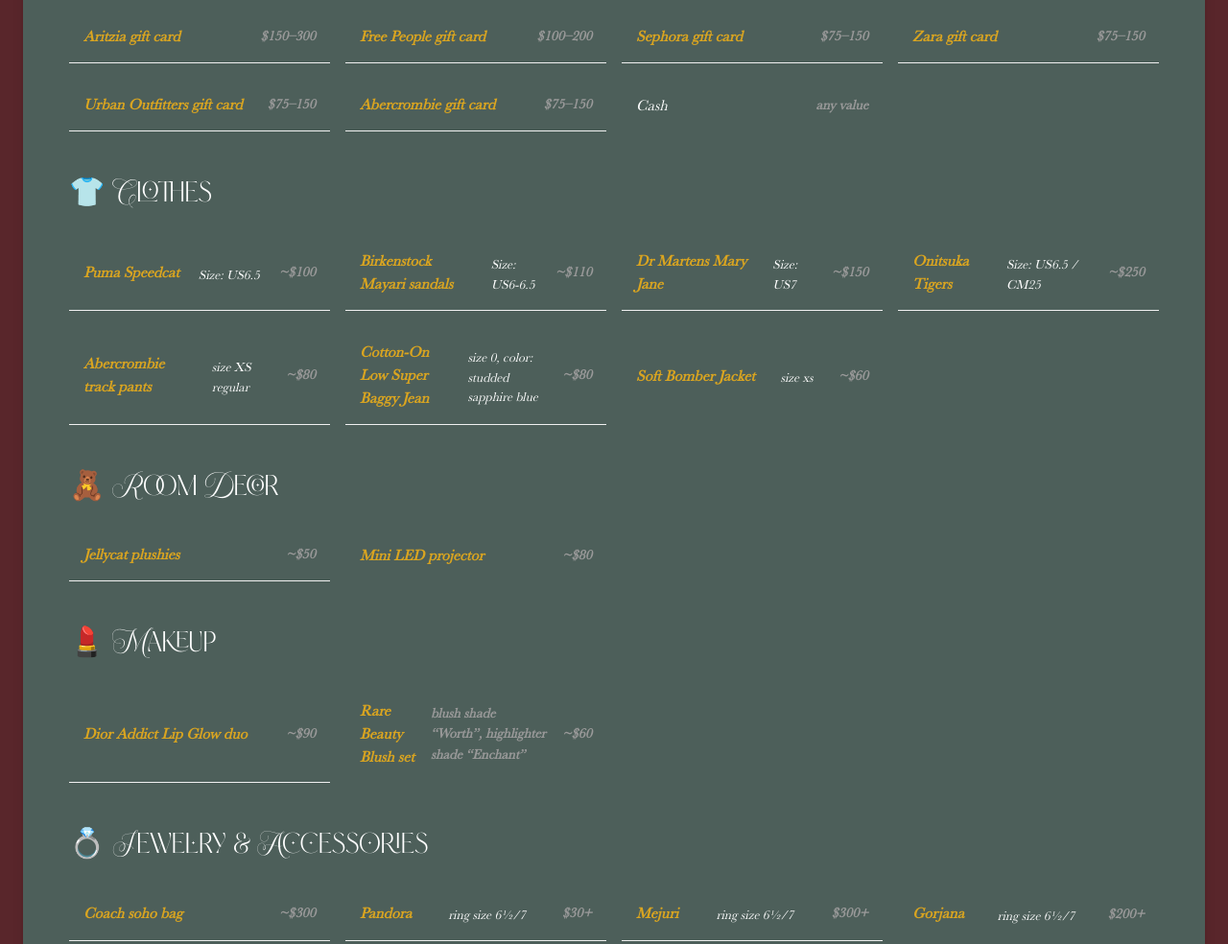
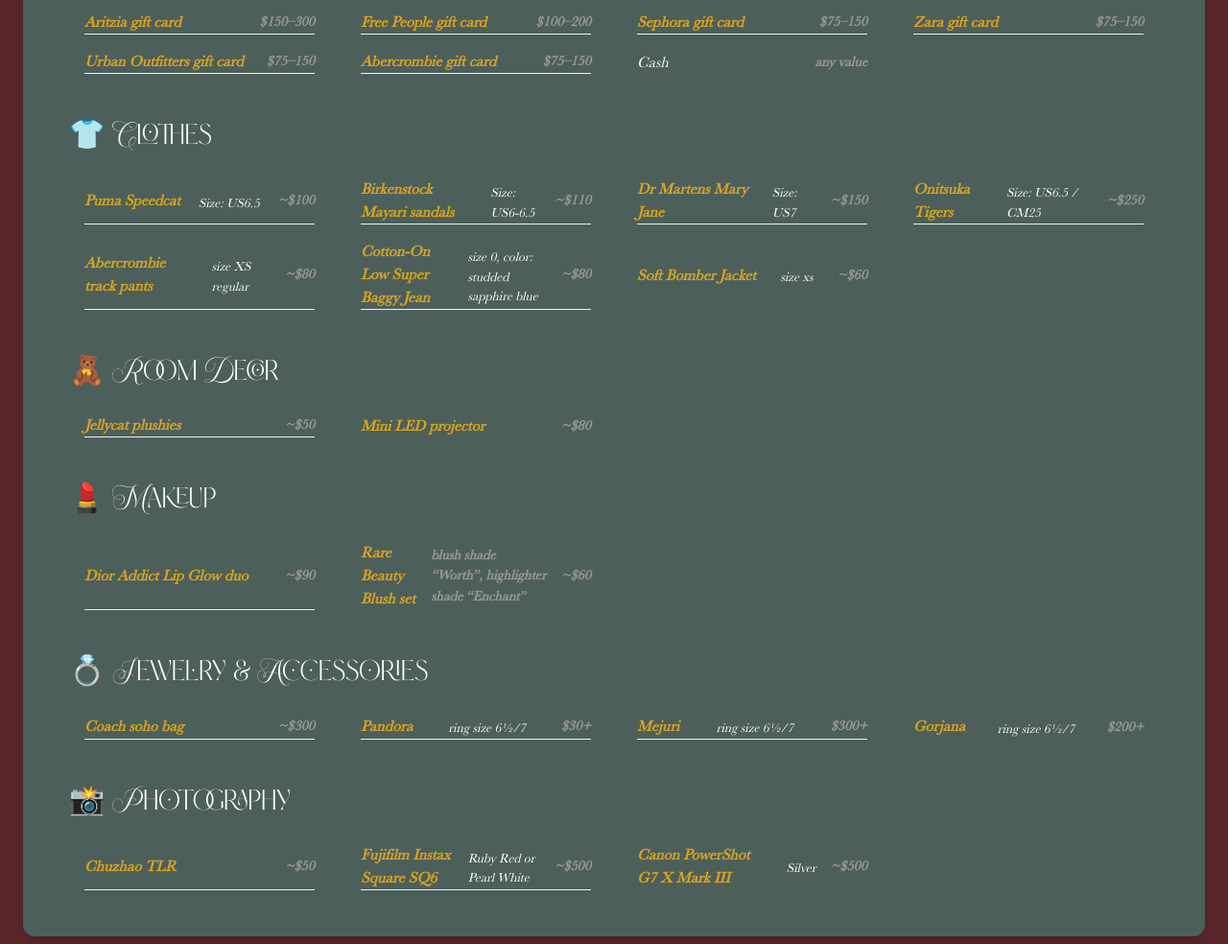
Before and after one commit to deguilardi/isabela-sweet-16, a plain HTML site: page index.html in a window 1280 px wide. Shown: the part 3660-4644 px from the top of the page at 96% size. Drawn offline with nearby package versions, Linux system fonts and the light colour scheme; files whose address does not match are found by name.

Commit message:
fixed all wishlist spacing issues

```diff
--- a/index.html
+++ b/index.html
@@ -8,7 +8,7 @@
     <link rel="preconnect" href="https://fonts.googleapis.com">
     <link rel="preconnect" href="https://fonts.gstatic.com" crossorigin>
     <link rel="stylesheet" href="https://fonts.googleapis.com/css2?family=Great+Vibes&family=Inter:wght@400;500;700&display=swap">
-    <link rel="stylesheet" href="./style.css?v3">
+    <link rel="stylesheet" href="./style.css?v4">
     <link rel="icon" type="image/png" sizes="32x32" href="./favicon-32x32.png">
     <link rel="icon" type="image/png" sizes="96x96" href="./favicon-96x96.png">
     <link rel="icon" type="image/png" sizes="16x16" href="./favicon-16x16.png">
@@ -130,69 +130,69 @@
 
 
         <!-- Gifts wishlist section-->
-        <section id="wishlist" class="bg-primary scroll-animate items-center gap-12 my-20 p-12 rounded-xl shadow-lg text-accent-contrast">
+        <section id="wishlist" class="bg-primary scroll-animate items-center gap-12 my-20 p-6 md:p-12 rounded-xl shadow-lg text-accent-contrast">
             <h2 class="font-handwriting-2 text-5xl md:text-7xl mb-12 text-center">Isabela's Wishlist</h2>
 
-            <h3 class="font-handwriting-2 text-2xl md:text-3xl w-100 mt-12 mb-6">🛍️ Shopping</h3>
+            <h3 class="font-handwriting-2 text-2xl md:text-3xl mt-12 mb-6">🛍️ Shopping</h3>
             <ul class="grid grid-cols-1 md:grid-cols-2 lg:grid-cols-4 gap-4">
-                <li><a href="https://www.aritzia.com/us/en/gift-card" target="_blank">Aritzia gift card</a> <span>$150–300</span></li>
-                <li><a href="https://www.freepeople.com/fp-gift-cards/" target="_blank">Free People gift card</a> <span>$100–200</span></li>
-                <li><a href="https://www.sephora.com/beauty/giftcards" target="_blank">Sephora gift card</a> <span>$75–150</span></li>
-                <li><a href="https://www.zara.com/us/en/z-giftcard-l1394.html?v1=2309642&regionGroupId=8" target="_blank">Zara gift card</a> <span>$75–150</span></li>
-                <li><a href="https://www.urbanoutfitters.com/gift-cards" target="_blank">Urban Outfitters gift card</a> <span>$75–150</span></li>
-                <li><a href="https://www.abercrombie.com/shop/us/gift-cards" target="_blank">Abercrombie gift card</a> <span>$75–150</span></li>
-                <li>Cash <span>any value</span></li>
+                <li class="mx-2 md:mx-4"><a href="https://www.aritzia.com/us/en/gift-card" target="_blank">Aritzia gift card</a> <span>$150–300</span></li>
+                <li class="mx-2 md:mx-4"><a href="https://www.freepeople.com/fp-gift-cards/" target="_blank">Free People gift card</a> <span>$100–200</span></li>
+                <li class="mx-2 md:mx-4"><a href="https://www.sephora.com/beauty/giftcards" target="_blank">Sephora gift card</a> <span>$75–150</span></li>
+                <li class="mx-2 md:mx-4"><a href="https://www.zara.com/us/en/z-giftcard-l1394.html?v1=2309642&regionGroupId=8" target="_blank">Zara gift card</a> <span>$75–150</span></li>
+                <li class="mx-2 md:mx-4"><a href="https://www.urbanoutfitters.com/gift-cards" target="_blank">Urban Outfitters gift card</a> <span>$75–150</span></li>
+                <li class="mx-2 md:mx-4"><a href="https://www.abercrombie.com/shop/us/gift-cards" target="_blank">Abercrombie gift card</a> <span>$75–150</span></li>
+                <li class="mx-2 md:mx-4">Cash <span>any value</span></li>
             </ul>
 
-            <h3 class="font-handwriting-2 text-2xl md:text-3xl w-100 mt-12 mb-6">👕 Clothes</h3>
+            <h3 class="font-handwriting-2 text-2xl md:text-3xl mt-12 mb-6">👕 Clothes</h3>
             <ul class="grid grid-cols-1 md:grid-cols-2 lg:grid-cols-4 gap-4">
-                <li><a href="https://us.puma.com/us/en/search?q=Speedcat%20Ballet" target="_blank">Puma Speedcat</a> <span class="item-note">Size: US6.5</span> <span>~$100</span></li>
-                <li><a href=" https://www.birkenstock.com/us/mayari-birko-flor-nubuk/mayari-core-birkoflornubuck-0-eva-u_972.html?dwvar_mayari-core-birkoflornubuck-0-eva-u__650_width=N&dwvar_mayari-core-birkoflornubuck-0-eva-u__650_size=240" target="_blank">Birkenstock Mayari sandals</a> <span class="item-note">Size: US6-6.5</span> <span>~$110</span></li>
-                <li><a href="https://www.drmartens.com/us/en/8065-crazy-horse-leather-mary-jane-shoes-dark-brown/p/30914201" target="_blank">Dr Martens Mary Jane</a> <span class="item-note">Size: US7</span> <span>~$150</span></li>
-                <li><a href="https://www.onitsukatiger.com/jp/en-gl/store/women/shopby/25_0-categoryshoes_7-mexico66sd-mexico66-redtiger.html" target="_blank">Onitsuka Tigers</a> <span class="item-note">Size: US6.5 / CM25</span> <span>~$250</span></li>
-                <li><a href="https://www.abercrombie.com/shop/us/p/pull-on-track-pant-59071460?seq=02&source=googleshopping">Abercrombie track pants</a> <span class="item-note">size XS regular</span> <span>~$80</span></li>
-                <li><a href="https://cottonon.com/US/low-super-baggy-jean/2056661-08.html?dwvar_2056661-08_color=2056661-08&cgid=women&originalPid=2056661-08#start=2&sz=60">Cotton-On Low Super Baggy Jean</a> <span class="item-note">size 0, color: studded sapphire blue</span> <span>~$80</span></li>
-                <!--<li><a href="https://thisisthegreat.com/products/the-zip-front-chore-jacket-dakota-wash?variant=52123680440686">Zip Front Chore Jacket from The Great<span class="item-note">Size 0</span> <span>~$500</span></li>-->
-                <li><a href="https://www.zara.com/us/en/soft-bomber-jacket-p03046264.html?v1=487172345">Soft Bomber Jacket</a> <span class="item-note">size xs</span> <span>~$60</span></li>
+                <li class="mx-2 md:mx-4"><a href="https://us.puma.com/us/en/search?q=Speedcat%20Ballet" target="_blank">Puma Speedcat</a> <span class="item-note">Size: US6.5</span> <span>~$100</span></li>
+                <li class="mx-2 md:mx-4"><a href=" https://www.birkenstock.com/us/mayari-birko-flor-nubuk/mayari-core-birkoflornubuck-0-eva-u_972.html?dwvar_mayari-core-birkoflornubuck-0-eva-u__650_width=N&dwvar_mayari-core-birkoflornubuck-0-eva-u__650_size=240" target="_blank">Birkenstock Mayari sandals</a> <span class="item-note">Size: US6-6.5</span> <span>~$110</span></li>
+                <li class="mx-2 md:mx-4"><a href="https://www.drmartens.com/us/en/8065-crazy-horse-leather-mary-jane-shoes-dark-brown/p/30914201" target="_blank">Dr Martens Mary Jane</a> <span class="item-note">Size: US7</span> <span>~$150</span></li>
+                <li class="mx-2 md:mx-4"><a href="https://www.onitsukatiger.com/jp/en-gl/store/women/shopby/25_0-categoryshoes_7-mexico66sd-mexico66-redtiger.html" target="_blank">Onitsuka Tigers</a> <span class="item-note">Size: US6.5 / CM25</span> <span>~$250</span></li>
+                <li class="mx-2 md:mx-4"><a href="https://www.abercrombie.com/shop/us/p/pull-on-track-pant-59071460?seq=02&source=googleshopping">Abercrombie track pants</a> <span class="item-note">size XS regular</span> <span>~$80</span></li>
+                <li class="mx-2 md:mx-4"><a href="https://cottonon.com/US/low-super-baggy-jean/2056661-08.html?dwvar_2056661-08_color=2056661-08&cgid=women&originalPid=2056661-08#start=2&sz=60">Cotton-On Low Super Baggy Jean</a> <span class="item-note">size 0, color: studded sapphire blue</span> <span>~$80</span></li>
+                <!--<li class="mx-2 md:mx-4"><a href="https://thisisthegreat.com/products/the-zip-front-chore-jacket-dakota-wash?variant=52123680440686">Zip Front Chore Jacket from The Great<span class="item-note">Size 0</span> <span>~$500</span></li>-->
+                <li class="mx-2 md:mx-4"><a href="https://www.zara.com/us/en/soft-bomber-jacket-p03046264.html?v1=487172345">Soft Bomber Jacket</a> <span class="item-note">size xs</span> <span>~$60</span></li>
             </ul>
 
-            <h3 class="font-handwriting-2 text-2xl md:text-3xl w-100 mt-12 mb-6">🧸 Room Decor</h3>
+            <h3 class="font-handwriting-2 text-2xl md:text-3xl mt-12 mb-6">🧸 Room Decor</h3>
             <ul class="grid grid-cols-1 md:grid-cols-2 lg:grid-cols-4 gap-4">
-                <li><a href="https://us.jellycat.com/amuseables/amuseables-plants-woodland">Jellycat plushies</a> <span>~$50</span></li>
-                <li><a href="https://www.amazon.com/Projector-Bluetooth-100Screen-Compatible-Smartphone/dp/B0B28G5Y4R/">Mini LED projector</a> <span>~$80</span></li>
+                <li class="mx-2 md:mx-4"><a href="https://us.jellycat.com/amuseables/amuseables-plants-woodland">Jellycat plushies</a> <span>~$50</span></li>
+                <li class="mx-2 md:mx-4"><a href="https://www.amazon.com/Projector-Bluetooth-100Screen-Compatible-Smartphone/dp/B0B28G5Y4R/">Mini LED projector</a> <span>~$80</span></li>
             </ul>
 
-            <h3 class="font-handwriting-2 text-2xl md:text-3xl w-100 mt-12 mb-6">💄 Makeup</h3>
+            <h3 class="font-handwriting-2 text-2xl md:text-3xl mt-12 mb-6">💄 Makeup</h3>
             <ul class="grid grid-cols-1 md:grid-cols-2 lg:grid-cols-4 gap-4">
-                <li><a href="https://www.dior.com/en_us/beauty/products/lip-glow-duo-Y2099881.html">Dior Addict Lip Glow duo</a> <span>~$90</span></li>
-                <li><a href="https://www.rarebeauty.com/products/blush-highlight-custom-set?srsltid=AfmBOopEJAPsjoA0e3nH2VJYAR3aML4YGQkP9NKpVLPIIXC-8CC3FrJE">Rare Beauty Blush set</a> <span>blush shade “Worth”, highlighter shade “Enchant”</span> <span>~$60</span></li>
+                <li class="mx-2 md:mx-4"><a href="https://www.dior.com/en_us/beauty/products/lip-glow-duo-Y2099881.html">Dior Addict Lip Glow duo</a> <span>~$90</span></li>
+                <li class="mx-2 md:mx-4"><a href="https://www.rarebeauty.com/products/blush-highlight-custom-set?srsltid=AfmBOopEJAPsjoA0e3nH2VJYAR3aML4YGQkP9NKpVLPIIXC-8CC3FrJE">Rare Beauty Blush set</a> <span>blush shade “Worth”, highlighter shade “Enchant”</span> <span>~$60</span></li>
             </ul>
 
-            <!-- <h3 class="font-handwriting-2 text-2xl md:text-3xl w-100 mt-12 mb-6">🧖‍♀️ Skincare</h3>
+            <!-- <h3 class="font-handwriting-2 text-2xl md:text-3xl mt-12 mb-6">🧖‍♀️ Skincare</h3>
             <ul class="grid grid-cols-1 md:grid-cols-2 lg:grid-cols-4 gap-4">
-                <li>Stretchy skincare headband set <span>$10–15</span></li>
-                <li>Claw clips <span>$10</span></li>
-                <li>Hydrating & brightening aloe face masks <span>$12–20</span></li>
-                <li>Face roller or gua sha set <span>$20–30</span></li>
-                <li>Kitsch adjustable silk bonnet <span>$25</span></li>
-                <li>Laneige Lip Sleeping Mask <span>$25</span></li>
-                <li>The Ordinary starter set <span>$30–40</span></li>
+                <li class="mx-2 md:mx-4">Stretchy skincare headband set <span>$10–15</span></li>
+                <li class="mx-2 md:mx-4">Claw clips <span>$10</span></li>
+                <li class="mx-2 md:mx-4">Hydrating & brightening aloe face masks <span>$12–20</span></li>
+                <li class="mx-2 md:mx-4">Face roller or gua sha set <span>$20–30</span></li>
+                <li class="mx-2 md:mx-4">Kitsch adjustable silk bonnet <span>$25</span></li>
+                <li class="mx-2 md:mx-4">Laneige Lip Sleeping Mask <span>$25</span></li>
+                <li class="mx-2 md:mx-4">The Ordinary starter set <span>$30–40</span></li>
             </ul> -->
 
-            <h3 class="font-handwriting-2 text-2xl md:text-3xl w-100 mt-12 mb-6">💍 Jewelry & Accessories</h3>
+            <h3 class="font-handwriting-2 text-2xl md:text-3xl mt-12 mb-6">💍 Jewelry & Accessories</h3>
             <ul class="grid grid-cols-1 md:grid-cols-2 lg:grid-cols-4 gap-4">
-                <li><a href="https://www.coach.com/products/soho-bag-25/CAN43-LHBLK.html">Coach soho bag</a> <span>~$300</span></li>
-                <li><a href="https://us.pandora.net/en/collections/pandora-talisman/">Pandora</a> <span class="item-note">ring size 6½/7</span> <span>$30+</span></li>
-                <li><a href="https://mejuri.com/">Mejuri</a> <span class="item-note">ring size 6½/7</span> <span>$300+</span></li>
-                <li><a href="https://www.gorjana.com/">Gorjana</a> <span class="item-note">ring size 6½/7</span> <span>$200+</span></li>
+                <li class="mx-2 md:mx-4"><a href="https://www.coach.com/products/soho-bag-25/CAN43-LHBLK.html">Coach soho bag</a> <span>~$300</span></li>
+                <li class="mx-2 md:mx-4"><a href="https://us.pandora.net/en/collections/pandora-talisman/">Pandora</a> <span class="item-note">ring size 6½/7</span> <span>$30+</span></li>
+                <li class="mx-2 md:mx-4"><a href="https://mejuri.com/">Mejuri</a> <span class="item-note">ring size 6½/7</span> <span>$300+</span></li>
+                <li class="mx-2 md:mx-4"><a href="https://www.gorjana.com/">Gorjana</a> <span class="item-note">ring size 6½/7</span> <span>$200+</span></li>
             </ul>
 
-            <h3 class="font-handwriting-2 text-2xl md:text-3xl w-100 mt-12 mb-6">📸 Photography</h3>
+            <h3 class="font-handwriting-2 text-2xl md:text-3xl mt-12 mb-6">📸 Photography</h3>
             <ul class="grid grid-cols-1 md:grid-cols-2 lg:grid-cols-4 gap-4">
-                <!-- <li><a href="https://www.bestbuy.com/product/sony-g-master-fe-70-200-mm-f2-8-gm-oss-full-frame-telephoto-zoom-lens-for-e-mount-cameras-white/J7XSRHZRV6/sku/4973900">Sony - G Master FE 70-200 mm F2.8</a> <span>~$2,000</span></li> -->
-                <li><a href="https://www.amazon.com/CHUZHAO-Portable-Autofocus-Vlogging-Beginners/dp/B0FMY7HMM7/ target="_blank"">Chuzhao TLR</a> <span>~$50</span></li>
-                <li><a href="https://www.amazon.com/Fujifilm-instax-Instant-Fibertique-Warrantty/dp/B07JG31857/" target="_blank">Fujifilm Instax Square SQ6</a> <span class="item-note">Ruby Red or Pearl White</span> <span>~$500</span></li>
-                <li><a href="https://www.bhphotovideo.com/c/product/1762443-REG/canon_powershot_g7_x_mark.html" target="_blank">Canon PowerShot G7 X Mark III</a> <span class="item-note">Silver</span> <span>~$500</span></li>
+                <!-- <li class="mx-2 md:mx-4"><a href="https://www.bestbuy.com/product/sony-g-master-fe-70-200-mm-f2-8-gm-oss-full-frame-telephoto-zoom-lens-for-e-mount-cameras-white/J7XSRHZRV6/sku/4973900">Sony - G Master FE 70-200 mm F2.8</a> <span>~$2,000</span></li> -->
+                <li class="mx-2 md:mx-4"><a href="https://www.amazon.com/CHUZHAO-Portable-Autofocus-Vlogging-Beginners/dp/B0FMY7HMM7/ target="_blank"">Chuzhao TLR</a> <span>~$50</span></li>
+                <li class="mx-2 md:mx-4"><a href="https://www.amazon.com/Fujifilm-instax-Instant-Fibertique-Warrantty/dp/B07JG31857/" target="_blank">Fujifilm Instax Square SQ6</a> <span class="item-note">Ruby Red or Pearl White</span> <span>~$500</span></li>
+                <li class="mx-2 md:mx-4"><a href="https://www.bhphotovideo.com/c/product/1762443-REG/canon_powershot_g7_x_mark.html" target="_blank">Canon PowerShot G7 X Mark III</a> <span class="item-note">Silver</span> <span>~$500</span></li>
             </ul>
         </section>
 
--- a/style.css
+++ b/style.css
@@ -79,7 +79,6 @@ body {
     text-align: left;
 }
 #wishlist li {
-    padding: 15px;
     border-bottom: 1px solid #F0F0F0;
     font-size: 1rem;
     display: flex;
```
